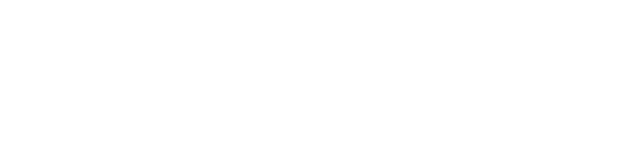
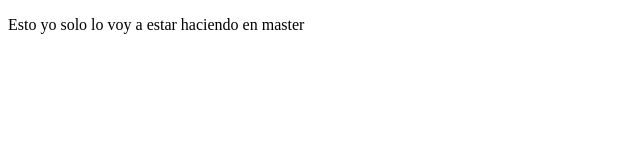
Before and after one commit to fernandosecchi/testplatzi, a plain HTML site: page index.html in a window 1280 px wide. Shown: the whole page, without its empty margins (0-640 px from the left). Drawn offline with Linux system fonts and the light colour scheme.

Commit message:
Agrego los cambios en master

```diff
--- a/index.html
+++ b/index.html
@@ -6,6 +6,6 @@
     <title>Nuevo documento</title>
 </head>
 <body>
-
+    <p>Esto yo solo lo voy a estar haciendo en master</p>
 </body>
 </html>
```
